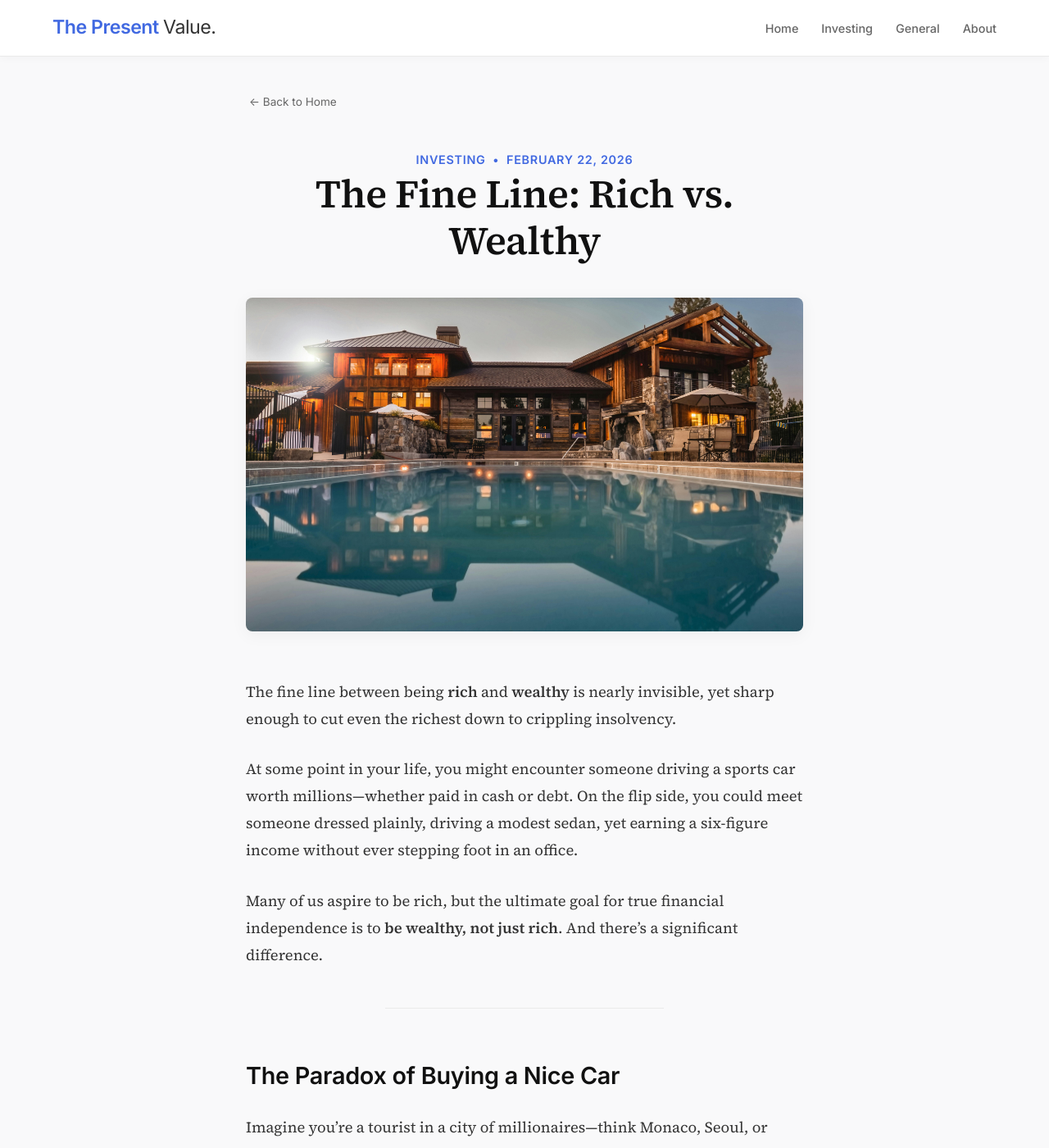
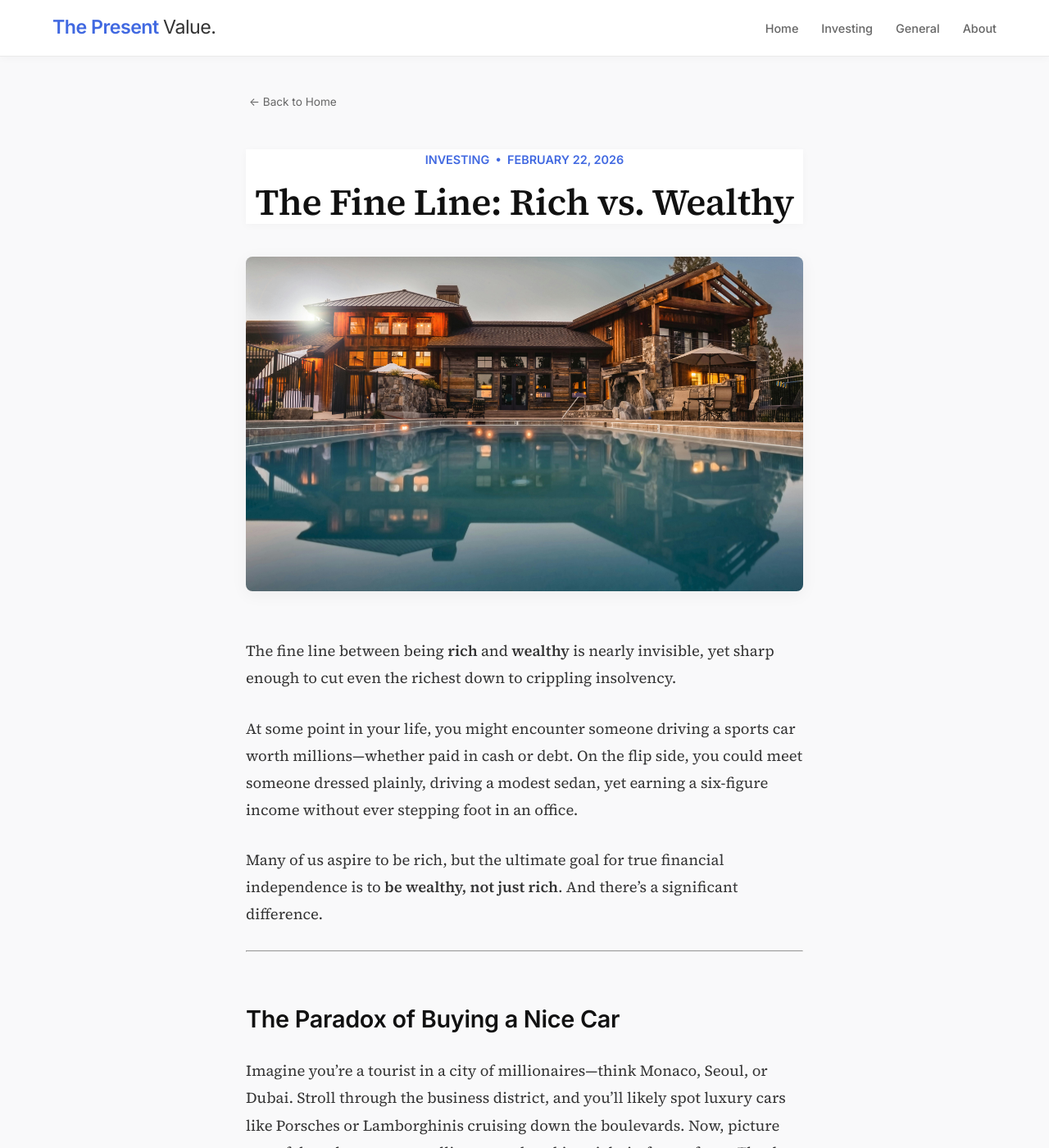
Before and after one commit to jezb-netrunner/the-present-value, a Jekyll site: the page built from _posts/2026-02-22-be-wealthy.md, in a window 1280 px wide and 1400 px high. Shown: the whole window at 82% size. Built offline with Jekyll 4.4.1, drawn with Linux system fonts in a browser that asks for light colours.

Commit message:
Update default.html

```diff
--- a/_layouts/default.html
+++ b/_layouts/default.html
@@ -14,22 +14,12 @@
     <link href="https://fonts.googleapis.com/css2?family=Inter:wght@400;500;600&family=Source+Serif+4:opsz,wght@8..60,400;8..60,600&display=swap" rel="stylesheet">
 
     <style>
-        /* ─── HERO IMAGE ─── */
-        .hero-image {
-            width: 100%;
-            height: auto;
-            max-height: 450px; /* Prevents vertical images from taking up the whole screen */
-            object-fit: cover; /* Ensures the image fills the space beautifully without stretching */
-            border-radius: 8px;
-            margin-bottom: 48px;
-            box-shadow: 0 4px 20px rgba(0,0,0,0.05); /* Adds a very soft, premium shadow */
-        }
         /* ─── RESET & VARIABLES ─── */
         *, *::before, *::after { box-sizing: border-box; margin: 0; padding: 0; }
         html { scroll-behavior: smooth; }
         :root {
-            --primary-color: #4169e1; /* Royal Blue */
-            --secondary-color: #2c3e50; /* Darker Navy */
+            --primary-color: #4169e1;
+            --secondary-color: #2c3e50;
             --bg-color: #ffffff;
             --page-bg: #f9f9fa;
             --border-color: #eaeaea;
@@ -49,267 +39,76 @@
         a { text-decoration: none; color: inherit; transition: color 0.2s; }
         ul { list-style: none; }
 
-       /* ─── HEADER & NAVIGATION (BULLETPROOF STICKY) ─── */
+        /* ─── BULLETPROOF STICKY HEADER ─── */
         header {
             background-color: #ffffff !important;
             border-bottom: 1px solid var(--border-color);
-
-            /* Safari/Apple Sticky Support */
             position: -webkit-sticky;
             position: sticky;
             top: 0;
-
-            /* Forces Apple devices to respect the z-index during scroll */
-            z-index: 9999 !important;
-            -webkit-transform: translateZ(0);
-            transform: translateZ(0);
-
+            left: 0;
+            width: 100%;
+            z-index: 99999 !important;
             box-shadow: 0 2px 10px rgba(0,0,0,0.03);
         }
 
         .container { max-width: 1200px; margin: 0 auto; padding: 0 24px; }
-
-        nav {
-            font-family: var(--font-sans);
-            display: flex;
-            justify-content: space-between;
-            align-items: center;
-            height: 68px;
-        }
-
-        .logo {
-            font-size: 1.45rem;
-            font-weight: 600;
-            color: var(--primary-color);
-            letter-spacing: -0.5px;
-        }
-
+        nav { font-family: var(--font-sans); display: flex; justify-content: space-between; align-items: center; height: 68px; }
+        .logo { font-size: 1.45rem; font-weight: 600; color: var(--primary-color); letter-spacing: -0.5px; }
         .logo span { color: #333; font-weight: 400; }
-
         .nav-links { display: flex; gap: 28px; }
-
-        .nav-links a {
-            font-weight: 500;
-            font-size: 0.9rem;
-            color: #666;
-        }
-
+        .nav-links a { font-weight: 500; font-size: 0.9rem; color: #666; }
         .nav-links a:hover { color: var(--primary-color); }
 
-        /* ─── SHARED UI COMPONENTS ─── */
-        .hero {
-            background: var(--bg-color);
-            text-align: center;
-            padding: 80px 24px 76px;
-            border-bottom: 1px solid var(--border-color);
-            animation: fadeDown 0.45s ease both;
-        }
+        /* ─── HOMEPAGE UI ─── */
+        .hero { background: var(--bg-color); text-align: center; padding: 80px 24px 76px; border-bottom: 1px solid var(--border-color); }
+        .main-grid { display: grid; grid-template-columns: 3fr 1fr; gap: 40px; margin-top: 48px; margin-bottom: 80px; align-items: start; }
+        .split-feed-container { display: grid; grid-template-columns: 1fr 1fr; gap: 32px; }
 
-        .main-grid {
-            display: grid;
-            grid-template-columns: 3fr 1fr;
-            gap: 40px;
-            margin-top: 48px;
-            margin-bottom: 80px;
-            align-items: start;
-        }
+        .mini-card { background: var(--bg-color); border-radius: 8px; padding: 28px; margin-bottom: 20px; box-shadow: 0 1px 6px rgba(0,0,0,0.05); transition: 0.2s ease; }
+        .mini-card:hover { transform: translateY(-3px); box-shadow: 0 8px 24px rgba(0,0,0,0.08); }
+        .tag { font-family: var(--font-sans); font-size: 0.7rem; text-transform: uppercase; font-weight: 600; color: #999; display: block; margin-bottom: 8px; }
+        .mini-card h4 { font-family: var(--font-serif); font-size: 1.1rem; font-weight: 600; line-height: 1.4; margin-bottom: 10px; }
+        .mini-card h4 a:hover { color: var(--primary-color); }
+        .date { font-family: var(--font-sans); font-size: 0.8rem; color: #b0b0b0; }
 
-        .split-feed-container {
-            display: grid;
-            grid-template-columns: 1fr 1fr;
-            gap: 32px;
-        }
-
-        .mini-card {
-            background: var(--bg-color);
-            border-radius: 8px;
-            padding: 28px;
-            margin-bottom: 20px;
-            box-shadow: 0 1px 6px rgba(0,0,0,0.05), 0 2px 12px rgba(0,0,0,0.03);
-            transition: transform 0.2s ease, box-shadow 0.2s ease;
-        }
-
-        .mini-card:hover {
-            transform: translateY(-3px);
-            box-shadow: 0 8px 24px rgba(0,0,0,0.08);
-        }
-
-        .tag {
-            font-family: var(--font-sans);
-            font-size: 0.7rem;
-            text-transform: uppercase;
-            font-weight: 600;
-            letter-spacing: 0.07em;
-            color: #999;
-            display: block;
-            margin-bottom: 8px;
-        }
-
-        .mini-card h4 {
-            font-family: var(--font-serif);
-            font-size: 1.1rem;
-            font-weight: 600;
-            line-height: 1.4;
-            margin-bottom: 10px;
-        }
-
-        .mini-card h4 a:hover { color: var(--primary-color); }
-
-        .date {
-            font-family: var(--font-sans);
-            font-size: 0.8rem;
-            color: #b0b0b0;
-        }
-
-        /* ─── SIDEBAR & SOCIALS ─── */
-        .sidebar-widget {
-            background: var(--bg-color);
-            padding: 28px;
-            border-radius: 8px;
-            box-shadow: 0 1px 6px rgba(0,0,0,0.05);
-            margin-bottom: 24px;
-        }
-
-        .sidebar-widget h3 {
-            font-family: var(--font-sans);
-            margin-bottom: 18px;
-            font-size: 1rem;
-            font-weight: 600;
-            color: #222;
-            padding-bottom: 14px;
-            border-bottom: 1px solid var(--border-color);
-        }
-
-        .social-btn {
-            font-family: var(--font-sans);
-            display: flex;
-            align-items: center;
-            justify-content: center;
-            width: 100%;
-            padding: 11px 14px;
-            margin-bottom: 10px;
-            border-radius: 6px;
-            font-weight: 500;
-            font-size: 0.875rem;
-            transition: 0.2s;
-        }
-
+        /* ─── SIDEBAR & FOOTER ─── */
+        .sidebar-widget { background: var(--bg-color); padding: 28px; border-radius: 8px; box-shadow: 0 1px 6px rgba(0,0,0,0.05); margin-bottom: 24px; }
+        .sidebar-widget h3 { font-family: var(--font-sans); margin-bottom: 18px; font-size: 1rem; font-weight: 600; color: #222; padding-bottom: 14px; border-bottom: 1px solid var(--border-color); }
+        .social-btn { font-family: var(--font-sans); display: flex; align-items: center; justify-content: center; width: 100%; padding: 11px 14px; margin-bottom: 10px; border-radius: 6px; font-weight: 500; font-size: 0.875rem; transition: 0.2s; }
         .social-btn.business { background-color: var(--primary-color); color: #fff; }
         .social-btn.personal { border: 2px solid #ddd; color: #555; }
         .social-btn.personal:hover { border-color: var(--primary-color); color: var(--primary-color); }
+        footer { font-family: var(--font-sans); background: var(--bg-color); color: #888; text-align: center; padding: 40px 24px; border-top: 1px solid var(--border-color); font-size: 0.85rem; }
 
-        /* ─── ANIMATIONS ─── */
-        @keyframes fadeDown { from { opacity: 0; transform: translateY(-10px); } to { opacity: 1; transform: translateY(0); } }
-        @keyframes fadeUp { from { opacity: 0; transform: translateY(12px); } to { opacity: 1; transform: translateY(0); } }
+        /* ─── PREMIUM ARTICLE LAYOUT ─── */
+        .reading-container { max-width: 720px; margin: 0 auto; padding: 20px 20px 80px 20px; background: transparent; box-shadow: none; }
+        .post-header { text-align: center; margin-bottom: 40px; padding: 0; background: transparent; border: none; }
+        .post-meta { font-family: var(--font-sans); font-size: 0.9rem; color: var(--primary-color); text-transform: uppercase; font-weight: 600; display: block; margin-bottom: 12px; }
+        .post-title { font-family: var(--font-serif); font-size: 2.8rem; font-weight: 600; color: #111; line-height: 1.2; margin-bottom: 16px; letter-spacing: -0.5px; }
+        .hero-image { width: 100%; height: auto; max-height: 450px; object-fit: cover; border-radius: 8px; margin-bottom: 48px; box-shadow: 0 4px 20px rgba(0,0,0,0.05); }
 
-        /* ─── FOOTER ─── */
-        footer {
-            font-family: var(--font-sans);
-            background: var(--bg-color);
-            color: #888;
-            text-align: center;
-            padding: 40px 24px;
-            border-top: 1px solid var(--border-color);
-            font-size: 0.85rem;
+        /* Typography */
+        .post-content p { font-size: 1.15rem; line-height: 1.8; color: #333; margin-bottom: 28px; }
+        .post-content h2, .post-content h3 { font-family: var(--font-sans); font-weight: 600; color: #111; margin-top: 56px; margin-bottom: 20px; letter-spacing: -0.01em; }
+        .post-content h2 { font-size: 1.8rem; }
+        .post-content h3 { font-size: 1.4rem; }
+        .post-content img { max-width: 100%; height: auto; border-radius: 8px; margin: 32px 0; box-shadow: 0 4px 16px rgba(0,0,0,0.06); }
+
+        /* Failsafe to hide any rogue H1 tags injected by markdown or plugins */
+        .post-content h1 { display: none !important; }
+
+        /* ─── RESPONSIVE RULES ─── */
+        @media (max-width: 900px) {
+            .main-grid { grid-template-columns: 1fr; gap: 30px; }
+            .sidebar { display: grid; grid-template-columns: 1fr 1fr; gap: 20px; }
         }
-
-        /* ─── UPDATED RESPONSIVE DESIGN ─── */
-        @media (max-width: 900px) {
-            .main-grid {
-                grid-template-columns: 1fr;
-                gap: 30px;
-            }
-            .sidebar {
-                display: grid;
-                grid-template-columns: 1fr 1fr;
-                gap: 20px;
-            }
-        }
-
         @media (max-width: 650px) {
             .hero h1 { font-size: 2rem; }
             .split-feed-container { grid-template-columns: 1fr; gap: 20px; }
             .sidebar { grid-template-columns: 1fr; }
             .nav-links { display: none; }
             .logo { text-align: center; width: 100%; }
-            .mini-card { padding: 22px; }
-        }
-                /* ─── PREMIUM BLOG POST LAYOUT (SEAMLESS) ─── */
-        .reading-container {
-            max-width: 720px;
-            margin: 0 auto;
-            padding: 20px 20px 80px 20px;
-            background: transparent !important; /* Forces the background to disappear */
-            box-shadow: none !important;        /* Kills any lingering shadows */
-        }
-
-        .post-header {
-            text-align: center;
-            margin-bottom: 40px;
-            padding: 0;                         /* Removes the padding that was puffing up the box */
-            background: transparent !important; /* Ensures the header itself has no background */
-            box-shadow: none !important;
-            border: none;
-        }
-
-        .post-title {
-            font-family: var(--font-serif);
-            font-size: 3rem; /* Made slightly larger for impact */
-            font-weight: 600;
-            color: #111;
-            line-height: 1.2;
-            margin-bottom: 16px;
-            letter-spacing: -0.5px;
-        }
-
-        .post-meta {
-            font-family: var(--font-sans);
-            font-size: 0.9rem;
-            color: var(--primary-color); /* Uses your brand blue to make it pop */
-            text-transform: uppercase;
-            letter-spacing: 0.05em;
-            font-weight: 600;
-        }
-
-        /* Enhancing the Markdown Body Text */
-        .post-content p {
-            font-size: 1.15rem; /* Larger body text like Mark Manson's */
-            line-height: 1.8;
-            color: #333;
-            margin-bottom: 28px;
-        }
-
-        .post-content h2, .post-content h3 {
-            font-family: var(--font-sans);
-            font-weight: 600;
-            color: #111;
-            margin-top: 56px; /* Huge breathing room above headers */
-            margin-bottom: 20px;
-            letter-spacing: -0.01em;
-        }
-
-        .post-content h2 { font-size: 1.8rem; }
-        .post-content h3 { font-size: 1.4rem; }
-
-        /* Styles the horizontal lines (---) elegantly */
-        .post-content hr {
-            border: none;
-            border-top: 1px solid var(--border-color);
-            margin: 48px auto;
-            width: 50%;
-        }
-
-        .post-content img {
-            max-width: 100%;
-            height: auto;
-            border-radius: 8px;
-            margin: 32px 0;
-            box-shadow: 0 4px 16px rgba(0,0,0,0.06);
-        }
-
-        /* Mobile Adjustments for the Article */
-        @media (max-width: 768px) {
-            .reading-container { padding: 40px 24px; box-shadow: none; border-radius: 0; }
             .post-title { font-size: 2.2rem; }
         }
     </style>
@@ -330,7 +129,7 @@
         </div>
     </header>
 
-    <main class="container" style="margin-top: 40px; margin-bottom: 80px;">
+    <main style="margin-top: 40px; margin-bottom: 80px;">
         {{ content }}
     </main>
 
```
